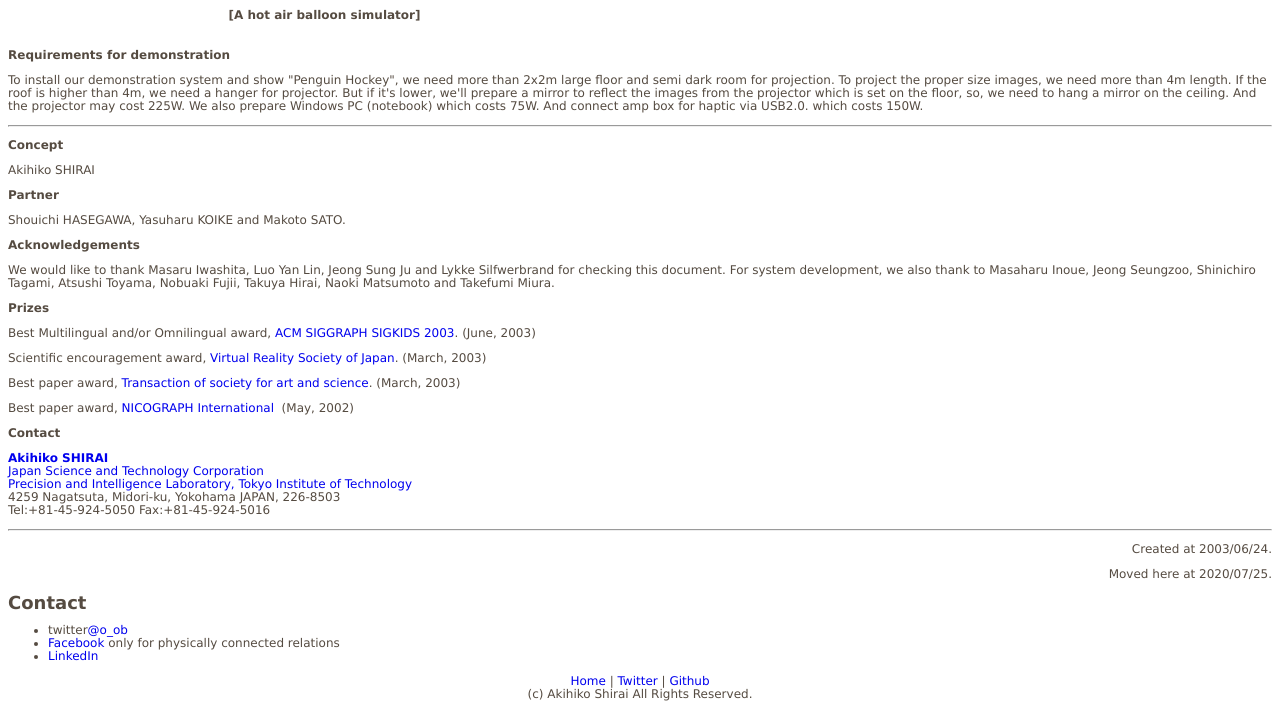
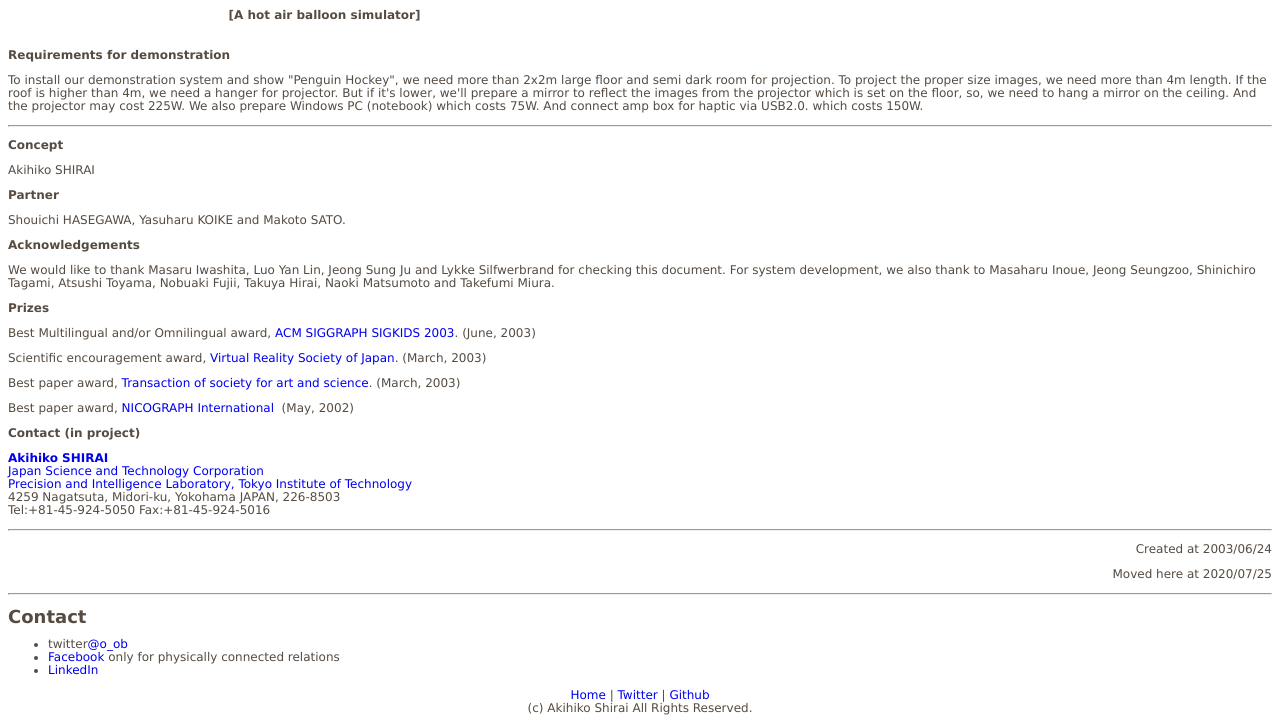
Before and after one commit to kaitas/akihiko.shirai.as, a plain HTML site: page docs/projects/TangiblePlayroom/index.html in a window 1280 px wide. Shown: the part 2833-3556 px from the top of the page. Drawn offline with Linux system fonts and the light colour scheme.

Commit message:
PenguinHockey

```diff
--- a/docs/projects/TangiblePlayroom/index.html
+++ b/docs/projects/TangiblePlayroom/index.html
@@ -312,7 +312,7 @@ Reality Society of Japan</a>. (March, 2003)</p>
 of society for art and science</a>. (March, 2003)</p>
 <p class="text">Best paper award, <a href="http://www.art-science.org/nico/2002s/program/" target="_blank">NICOGRAPH
 International</a>&nbsp; (May, 2002)</p>
-<p class="text"><b>Contact</b>
+<p class="text"><b>Contact (in project)</b>
 </p>
 
 <p class="text"><b><a href="https://twitter.com/o_ob">Akihiko SHIRAI</a></b><br>
@@ -323,8 +323,9 @@ Tel:+81-45-924-5050 Fax:+81-45-924-5016
 </p>
 
 <HR>
-  <P ALIGN="RIGHT">Created at 2003/06/24.</P>
-  <P ALIGN="RIGHT">Moved here at 2020/07/25.</P>
+  <P ALIGN="RIGHT">Created at 2003/06/24</P>
+  <P ALIGN="RIGHT">Moved here at 2020/07/25</P>
+<HR>
 
 <h2 id="contact">Contact</h2>
 
```
